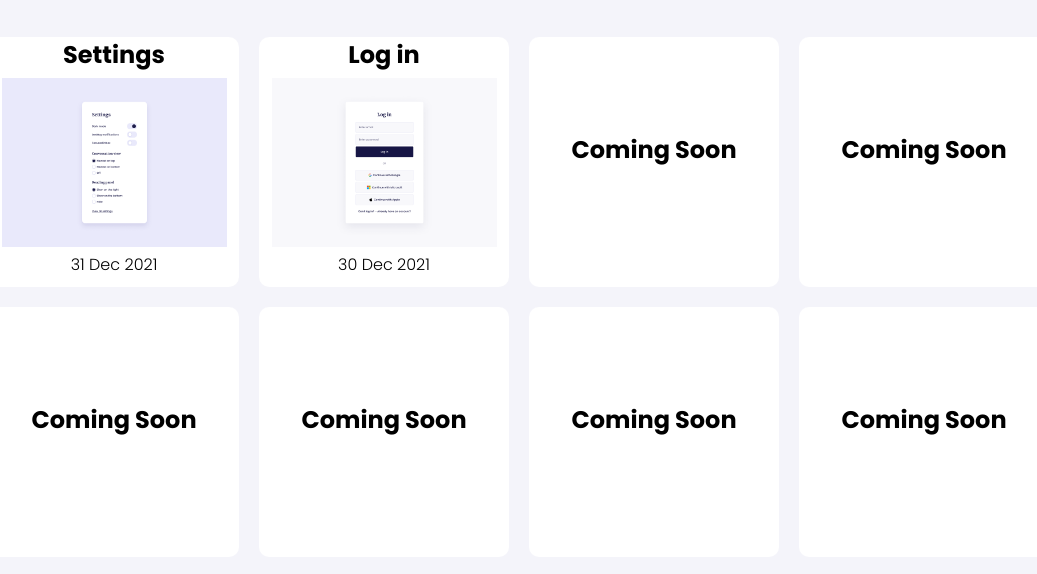
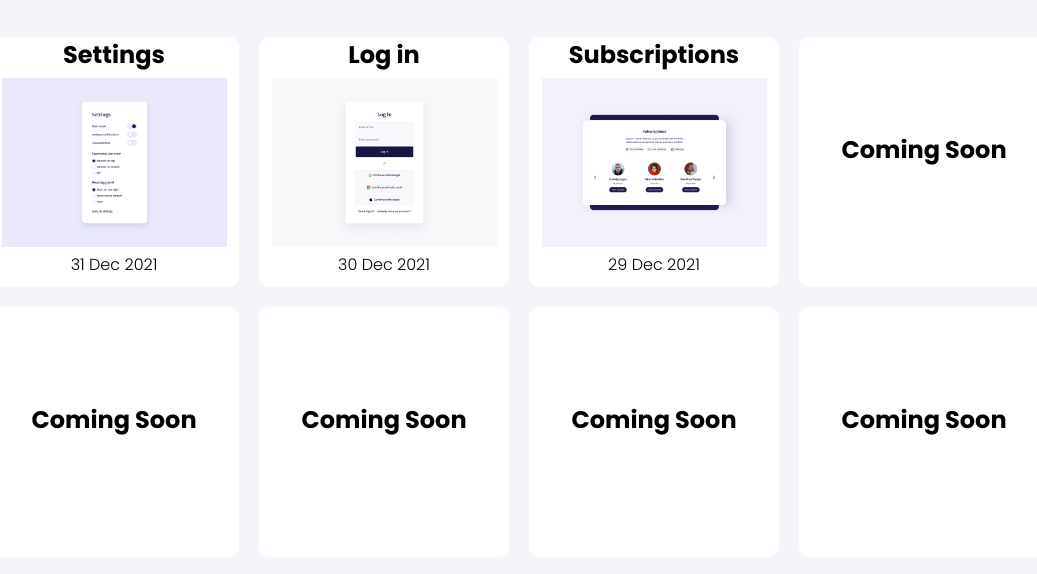
Before and after one commit to SDKishor/design-daily-design-practice, a plain HTML site: page index.html in a window 1280 px wide. Shown: the part 149-723 px from the top of the page, without its empty margins (139-1176 px from the left). Drawn offline with Linux system fonts and the light colour scheme.

Commit message:
small twick

```diff
--- a/index.html
+++ b/index.html
@@ -19,10 +19,10 @@
             <h2>Log in</h2>
             <h4>30 Dec 2021</h4>
         </a>
-        <div class="card ">
-            <h2>Coming Soon</h2>
-            <h4></h4>
-        </div><div class="card ">
+        <a href="./3.Subscribesion_(29-dec-21-UIDesignDaily)/index.html" class="card three">
+            <h2>Subscriptions</h2>
+            <h4>29 Dec 2021</h4>
+        </a><div class="card ">
             <h2>Coming Soon</h2>
             <h4></h4>
         </div><div class="card ">
--- a/style.css
+++ b/style.css
@@ -93,3 +93,11 @@ main {
   background-position: center;
   justify-content: space-between;
 }
+
+.three {
+  background-image: url(./3.Subscribesion_\(29-dec-21-UIDesignDaily\)/day_1518.png);
+  background-repeat: no-repeat;
+  background-size: 90%;
+  background-position: center;
+  justify-content: space-between;
+}
```
